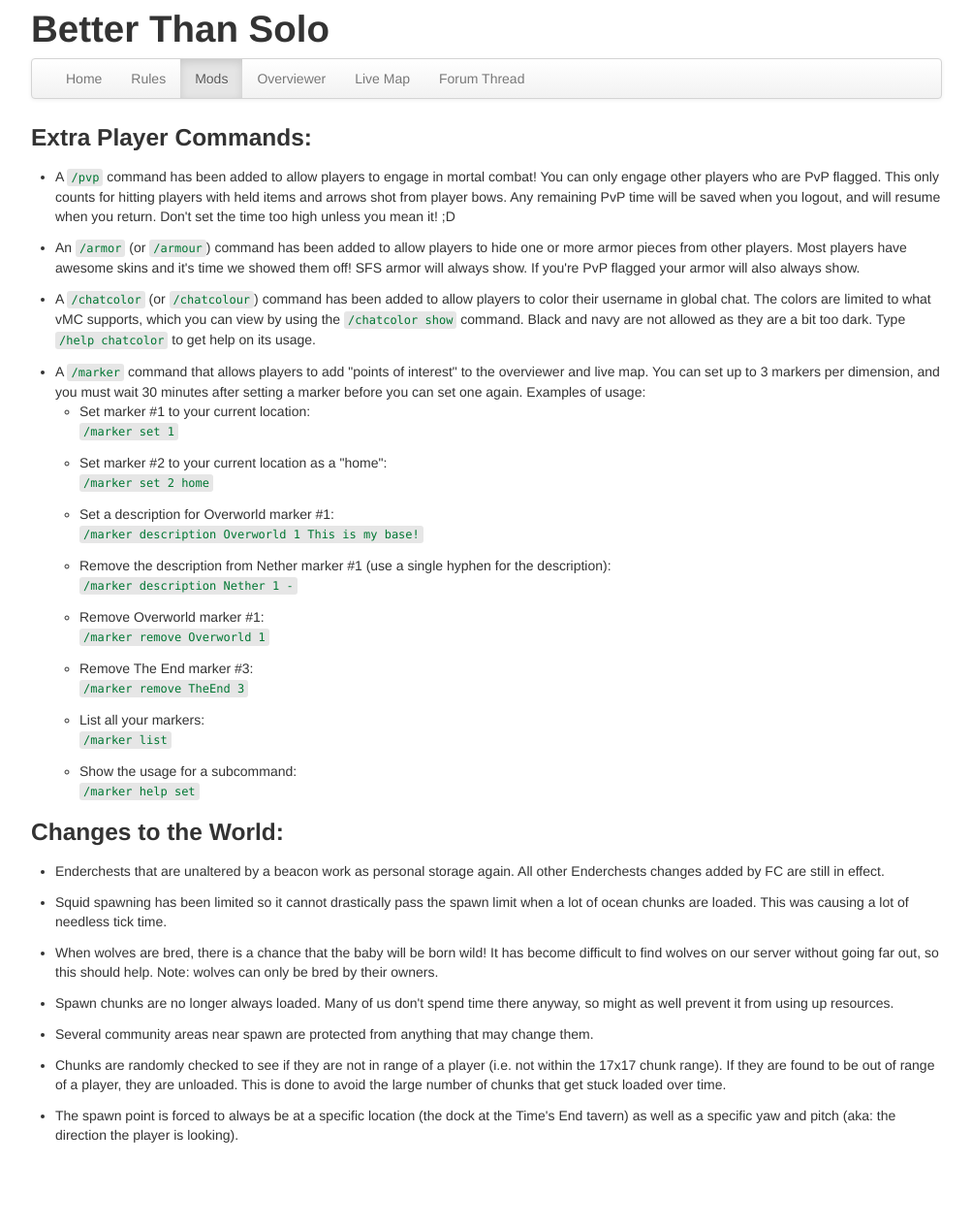
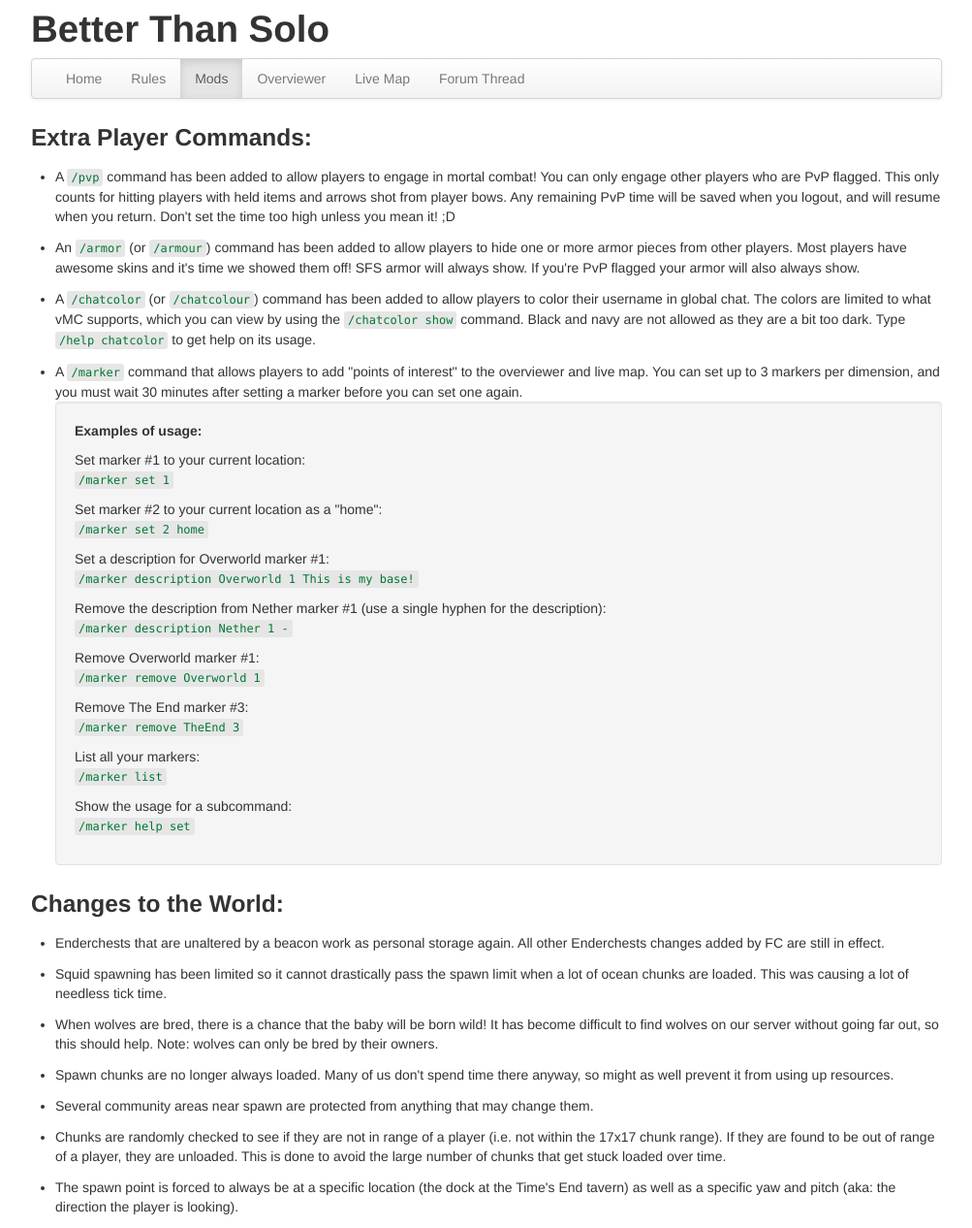
Before and after one commit to btwmodsbiz/betterthansolo, a Jekyll site: the page built from mods.html, in a window 1280 px wide. Shown: the whole page at 97% size, without its empty margins (138-1141 px from the left). Built offline with Jekyll 4.4.1, drawn with Linux system fonts in a browser that asks for light colours; before the commit the page ends 1192 px from its top, so only the background shows below that.

Commit message:
Style changes to mods.html.

```diff
--- a/mods.html
+++ b/mods.html
@@ -24,33 +24,35 @@
 
     <li>A <code>/marker</code> command that allows players to add "points of interest" to the
     overviewer and live map. You can set up to 3 markers per dimension, and you must wait 30 minutes
-    after setting a marker before you can set one again. Examples of usage:
+    after setting a marker before you can set one again.
 
-        <ul class="padded">
-            <li>Set marker #1 to your current location:<br>
-            <code>/marker set 1</code></li>
+        <div class="well">
+            <p><strong>Examples of usage:</strong></p>
 
-            <li>Set marker #2 to your current location as a "home":<br>
-            <code>/marker set 2 home</code></li>
+            <p>Set marker #1 to your current location:<br>
+            <code>/marker set 1</code></p>
 
-            <li>Set a description for Overworld marker #1:<br>
-            <code>/marker description Overworld 1 This is my base!</code></li>
+            <p>Set marker #2 to your current location as a "home":<br>
+            <code>/marker set 2 home</code></p>
 
-            <li>Remove the description from Nether marker #1 (use a single hyphen for the description):<br>
-            <code>/marker description Nether 1 -</code></li>
+            <p>Set a description for Overworld marker #1:<br>
+            <code>/marker description Overworld 1 This is my base!</code></p>
 
-            <li>Remove Overworld marker #1:<br>
-            <code>/marker remove Overworld 1</code></li>
+            <p>Remove the description from Nether marker #1 (use a single hyphen for the description):<br>
+            <code>/marker description Nether 1 -</code></p>
 
-            <li>Remove The End marker #3:<br>
-            <code>/marker remove TheEnd 3</code></li>
+            <p>Remove Overworld marker #1:<br>
+            <code>/marker remove Overworld 1</code></p>
 
-            <li>List all your markers:<br>
-            <code>/marker list</code></li>
+            <p>Remove The End marker #3:<br>
+            <code>/marker remove TheEnd 3</code></p>
 
-            <li>Show the usage for a subcommand:<br>
-            <code>/marker help set</code></li>
-        </ul>
+            <p>List all your markers:<br>
+            <code>/marker list</code></p>
+
+            <p>Show the usage for a subcommand:<br>
+            <code>/marker help set</code></p>
+        </div>
     </li>
 </ul>
 
```
